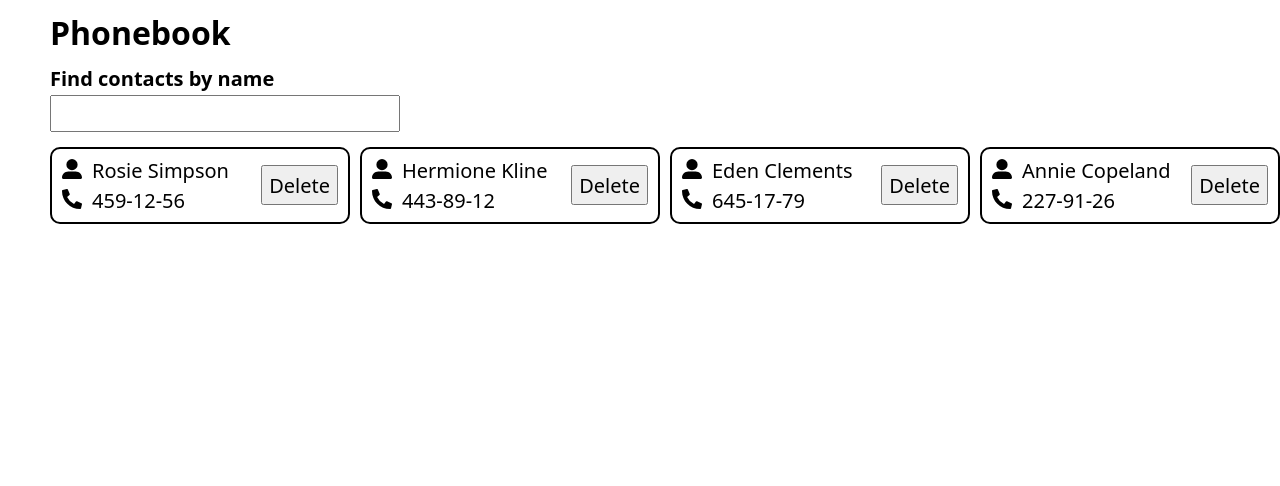
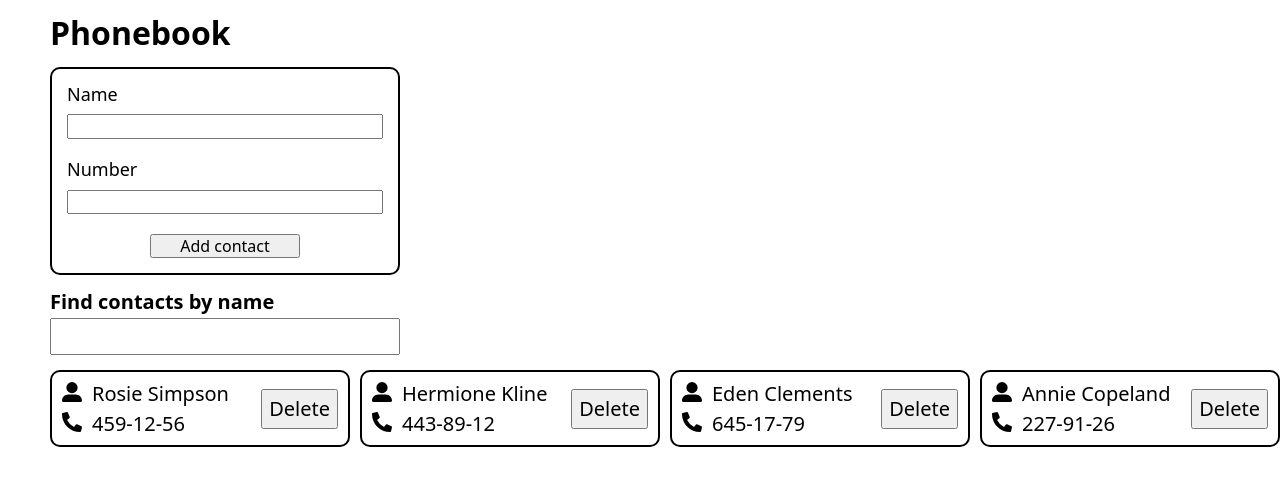
Before and after one commit to AJ-Andrzej/goit-react-hw-03, a React (Vite) app: page / in a window 1280 px wide. Shown: the top 486 px of the page. Built offline with nearby package versions, Linux system fonts and the light colour scheme.

Commit message:
form-in-progress

```diff
--- a/package.json
+++ b/package.json
@@ -10,6 +10,7 @@
     "preview": "vite preview"
   },
   "dependencies": {
+    "formik": "^2.4.6",
     "modern-normalize": "^2.0.0",
     "react": "^18.2.0",
     "react-dom": "^18.2.0",
--- a/src/components/App/App.jsx
+++ b/src/components/App/App.jsx
@@ -1,6 +1,7 @@
 import ContactList from '../ContactList/ContactList'
+import SearchBox from '../SearchBox/SearchBox'
+import ContactForm from '../ContactForm/ContactForm'
 import css from './App.module.css'
-import SearchBox from '../SearchBox/SearchBox'
 
 import { useState } from 'react'
 
@@ -20,6 +21,7 @@ export default function App() {
     return (
         <div>
             <h1 className={css.title}>Phonebook</h1>
+            <ContactForm/>
             <SearchBox value={filter} onFilter={setFilter} />
             <ContactList contacts={visibleContacts} />
         </div>
--- a/src/components/ContactForm/ContactForm.jsx
+++ b/src/components/ContactForm/ContactForm.jsx
@@ -0,0 +1,35 @@
+import { Formik, Form, Field, ErrorMessage } from 'formik'
+import { useId } from 'react'
+import css from './ContactForm.module.css'
+
+
+export default function ContactForm() {
+    const fieldId = useId()
+    const handleSubmit = (values, actions) => {
+        console.log(values);
+        actions.resetForm()
+    }
+
+    return (
+        <Formik
+            initialValues={{
+                name: "",
+                number: "",
+            }
+            }
+            onSubmit={handleSubmit}
+        >
+            <Form className={css.wrapper}>
+                <div className={css.fileld}>
+                    <label className={css.label} htmlFor={`${fieldId}-name`}>Name</label>
+                    <Field type="text" name="name" id={`${fieldId}-name`}></Field>
+                </div>
+                <div className={css.fileld}>
+                    <label className={css.label} htmlFor={`${fieldId}-number`}>Number</label>
+                    <Field type="tel" name="number" id={`${fieldId}-number`}></Field>
+                </div>
+                <button className={css.btn} type="submit">Add contact</button>
+            </Form>
+        </Formik>
+    )
+}
--- a/src/components/ContactForm/ContactForm.module.css
+++ b/src/components/ContactForm/ContactForm.module.css
@@ -0,0 +1,26 @@
+.wrapper{
+    margin-top: 15px;
+    margin-bottom: 15px;
+    margin-left: 50px;
+    width: 350px;
+    border: 2px solid black;
+    border-radius: 10px;
+    padding: 15px;
+    display: flex;
+    flex-direction: column;
+    gap: 20px;
+}
+.fileld{
+    display: flex;
+    flex-direction: column;
+    gap: 10px;
+}
+.btn{
+    width: 150px;
+    margin-left: auto;
+    margin-right: auto;
+}
+.label{
+    font-size: 18px;
+    font-weight: 500;
+}
```
Also changed, not shown: 1 other file (tests, documents, lock files or other folders).
